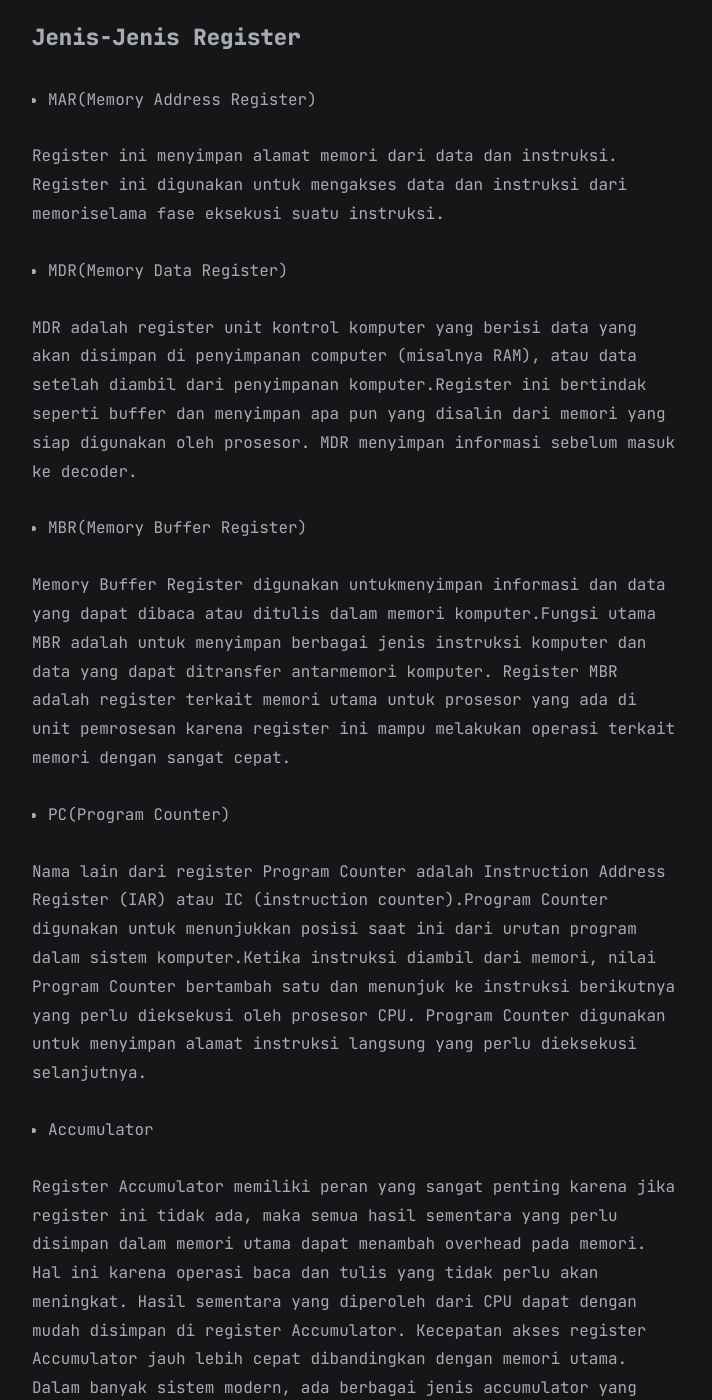
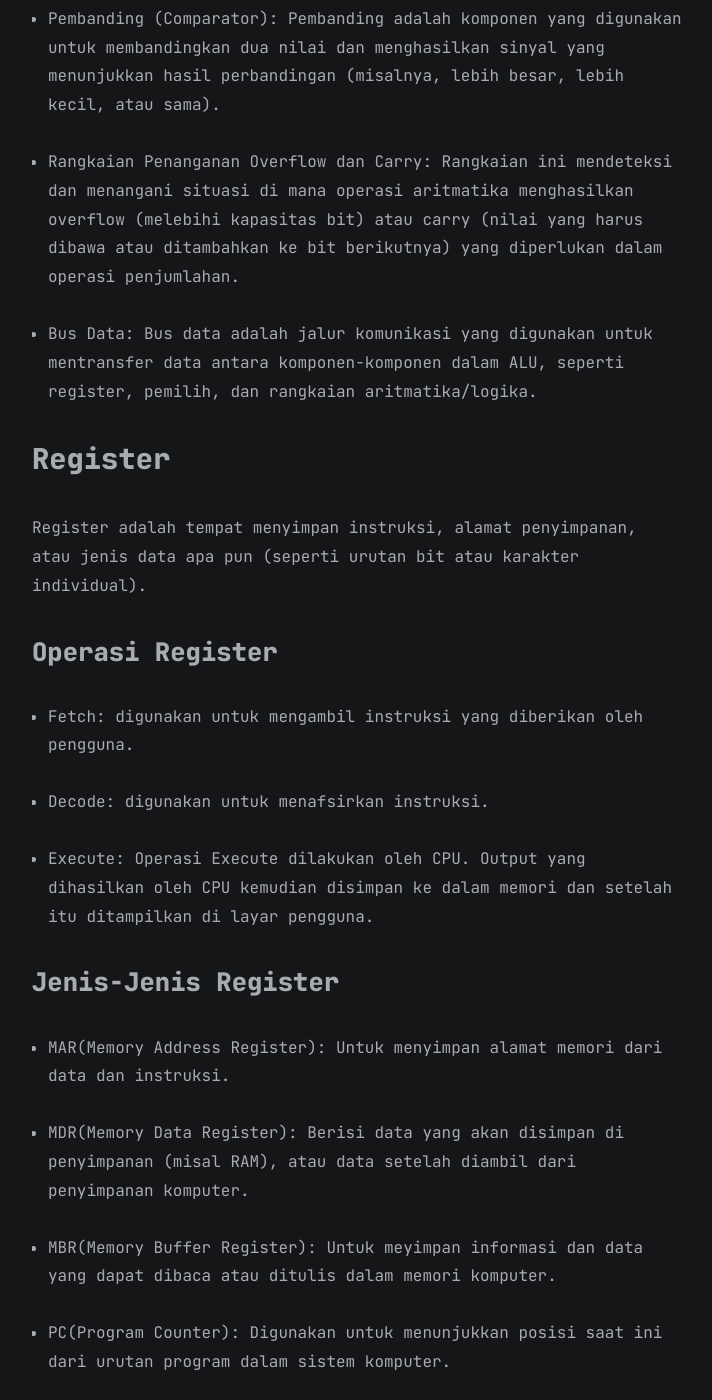
Before and after one commit to shera1402/shera1402.github.io, a Jekyll site: the page built from all_collections/_posts/2023-11-07-Resume-Arsikom.md, in a window 1280 px wide and 1400 px high, scrolled down 4260 px. Shown: the whole window, without its empty margins (283-995 px from the left). Built offline with Jekyll 4.4.1, drawn with Linux system fonts in a browser that asks for light colours; comment, search, counter and statistics services are not loaded; a style sheet for code colours, icons or effects is not loaded; some of the changed text lies outside the part shown.

Commit message:
Update 2023-11-07-Resume-Arsikom.md

```diff
--- a/all_collections/_posts/2023-11-07-Resume-Arsikom.md
+++ b/all_collections/_posts/2023-11-07-Resume-Arsikom.md
@@ -7,99 +7,90 @@
 
 # Bab 1
 
+## Arsitektur Sistem Komputer
+
+Arsitektur sistem komputer adalah konsep perencanaan dan struktur pengoperasiandasar sistem komputer. Arsitektur sistem komputer adalah ilmu yang menghubungkanberbagai macam komponen perangkat keras (hardware) untuk menciptakan komputer yang memenuhi kebutuhan operasional, kinerja dan tujuan finansial.
+
+### Jenis-Jenis Arsitektur Sistem Komputer
+
+
+
 ## CPU (Central Processing Unit)
 
-CPU adalah bagian terpenting dari sebuah komputer yang bertanggung jawab untuk menjalankan instruksi-instruksi yang diberikan kepada komputer.
+CPU adalah otak dari komputer yang bertanggungjawab untuk menjalankan instruksi-instruksi dan mengolah data yang diperintahkan oleh pengguna.
 
-### Komponen CPU
+Komponen CPU terdiri dari:
 
-- Control Unit: Mengendalikan operasi dasar CPU dan mengarahkan aliran data dan instruksi dalam prosesor.
+- Control Unit: Untuk mengontrol pengoperasian CPU dan komputer.
 
-- Arithmetic and logic unit (ALU): Untuk melakukan operasi aritmetika dan operasi logika berdasar instruksi yang ditentukan.
+- Arithmetic and Logic Unit: Untuk melakukan fumgsi pemrosesan data komputer.
 
-- Register: Penyimpanan sementara yang digunakan untuk menyimpan data yang sedang diproses atau hasil perhitungan sementara selama eksekusi instruksi komputer.
+- Register: Menyediakan penyimpanan internal ke CPU.
 
-- CPU Interconnection: sistem koneksi dan bus yang menghubungkan komponen internal CPU dengan bus-bus eksternal Arithmetic Logic Unit
+- CPU Interconnection: Beberapa mekanisme yang menyediakan komunikasi antara unit kontrol, ALU, dan register.
 
-### ALU (Arithmetic Logic Unit)
 
-ALU (Arithmetic Logic Unit) adalah komponen penting dalam unit pemrosesan pusat (CPU) pada komputer. ALU bertanggung jawab untuk melakukan operasi aritmatika (seperti penjumlahan,pengurangan, perkalian, dan pembagian) serta operasi logika
-(seperti AND, OR, XOR,dan NOT) dalam sistem komputer.
+## ALU (Arithmetic Logic Unit)
 
-#### Peran ALU
+ALU (Arithmetic Logic Unit) adalah komponen penting dalam unit pemrosesan pusat (CPU) pada komputer yang bertanggung jawab untuk melakukan operasi aritmatika (seperti penjumlahan,pengurangan, perkalian, dan pembagian) serta operasi logika (seperti AND, OR, XOR,dan NOT) dalam sistem komputer.
 
-- Operasi Aritmatika
+### Peran ALU
 
-- Operasi Logika
+- Operasi aritmatika : ALU dapat melakukan operasi aritmatika dasar seperti penjumlahan, pengurangan, perkalian, dan pembagian.
 
-- Perbandingan dan Pemrosesan Data
+- Operasi logika : ALU digunakan untuk memanipulasi data biner atau bit-bit data.
 
-- Operasi Bitwise
+- Operasi bitwise : ALU juga dapat melakukan operasi bitwise pada data. Operasi bitwise memanipulasi bit-bit individu dalam suatu nilai.
 
-- Penaganan Overflow dan Carry
+- Perbandingan dan pemrosesan data : : ALU digunakan untuk membandingkan data dalam CPU.
 
-#### Komponen ALU
+- Penanganan Overflow dan Carry: ALU bertanggung jawab untuk mendeteksi dan mengatasi situasi overflow (melebihi batas maksimum yang dapat diwakili oleh bit) dalam operasi aritmatika dan carry (nilai yang harus dibawa atau ditambahkan ke bit berikutnya) dalam operasi penjumlahan.
 
-- Register
+### Komponen ALU
 
-- Pemilih(Multiplexer)
+- Register: Register adalah komponen yang digunakan untuk menyimpan sementara data yang akan dioperasikan oleh ALU.
 
-- Dekoder
+- Pemilih (Multiplexer): Pemilih adalah komponen yang memungkinkan ALU memilih input yang tepat untuk operasi yang akan dilakukan.
 
-- Rangkaian Aritmatika
+- Dekoder: Dekoder mengubah kode operasi yang diberikan menjadi sinyal-sinyal kendali yang diperlukan untuk melakukan operasi yang sesuai.
 
-- Rangkaian Logika
+- Rangkaian Aritmatika: Rangkaian aritmatika dalam ALU melibatkan penjumlahan, pengurangan, perkalian, pembagian, dan operasi aritmatika lainnya.
 
-- Pembanding(Comparator)
+- Rangkaian Logika: Rangkaian logika dalam ALU melibatkan operasi logika seperti AND, OR, XOR, dan NOT.
 
-- Rangkaian penanganan Overflow dan Carry
+- Pembanding (Comparator): Pembanding adalah komponen yang digunakan untuk membandingkan dua nilai dan menghasilkan sinyal yang menunjukkan hasil perbandingan (misalnya, lebih besar, lebih kecil, atau sama).
 
-- Bus Data(Jalur Komunikasi)
+- Rangkaian Penanganan Overflow dan Carry: Rangkaian ini mendeteksi dan menangani situasi di mana operasi aritmatika menghasilkan overflow (melebihi kapasitas bit) atau carry (nilai yang harus dibawa atau ditambahkan ke bit berikutnya) yang diperlukan dalam operasi penjumlahan.
 
-### Register
+- Bus Data: Bus data adalah jalur komunikasi yang digunakan untuk mentransfer data antara komponen-komponen dalam ALU, seperti register, pemilih, dan rangkaian aritmatika/logika.
 
-Register adalah salah satu dari sekumpulan kecil tempat penyimpanan data yang merupakan bagian dari prosesor komputer. Register dapat menyimpan instruksi, alamat penyimpanan, atau jenis data apapun (seperti urutan bit atau
-karakterindividual).
+## Register
 
-#### Operasi Register
+Register adalah tempat menyimpan instruksi, alamat penyimpanan, atau jenis data apa pun (seperti urutan bit atau karakter individual).
 
-- Fetch: Operasi Fetch digunakan untuk mengambil instruksi yang diberikan oleh pengguna.
+### Operasi Register
 
-- Decode: Operasi Decode digunakan untuk menafsirkan instruksi.
+- Fetch: digunakan untuk mengambil instruksi yang diberikan oleh pengguna.
+
+- Decode: digunakan untuk menafsirkan instruksi.
 
 - Execute: Operasi Execute dilakukan oleh CPU. Output yang dihasilkan oleh CPU kemudian disimpan ke dalam memori dan setelah itu ditampilkan di layar pengguna.
 
-#### Jenis-Jenis Register
+### Jenis-Jenis Register
 
-- MAR(Memory Address Register)
+- MAR(Memory Address Register): Untuk menyimpan alamat memori dari data dan instruksi.
 
-Register ini menyimpan alamat memori dari data dan instruksi. Register ini
-digunakan untuk mengakses data dan instruksi dari memoriselama fase eksekusi suatu instruksi.
+- MDR(Memory Data Register): Berisi data yang akan disimpan di penyimpanan (misal RAM), atau data setelah diambil dari penyimpanan komputer.
 
-- MDR(Memory Data Register)
+- MBR(Memory Buffer Register): Untuk meyimpan informasi dan data yang dapat dibaca atau ditulis dalam memori komputer.
 
-MDR adalah register unit kontrol komputer yang berisi data yang akan disimpan di penyimpanan computer (misalnya RAM), atau data setelah diambil dari penyimpanan komputer.Register ini bertindak seperti buffer dan menyimpan apa pun yang disalin dari memori yang siap digunakan oleh prosesor. MDR menyimpan informasi sebelum masuk ke decoder.
+- PC(Program Counter): Digunakan untuk menunjukkan posisi saat ini dari urutan program dalam sistem komputer.
 
-- MBR(Memory Buffer Register)
+- Accumulator: Jenis lain dari register CPU yang banyak digunakan untuk menyimpan logika atau hasil sementara.
 
-Memory Buffer Register digunakan untukmenyimpan informasi dan data yang dapat dibaca atau ditulis dalam memori komputer.Fungsi utama MBR adalah untuk
-menyimpan berbagai jenis instruksi komputer dan data yang dapat ditransfer antarmemori komputer. Register MBR adalah register terkait memori utama untuk prosesor yang ada di unit pemrosesan karena register ini mampu melakukan operasi terkait memori dengan sangat cepat.
+- Index Register: Register prosesor yang digunakan untuk memodifikasi alamat operan selama menjalankan program.
 
-- PC(Program Counter)
-
-Nama lain dari register Program Counter adalah Instruction Address Register (IAR) atau IC (instruction counter).Program Counter digunakan untuk menunjukkan posisi saat ini dari urutan program dalam sistem komputer.Ketika instruksi diambil
-dari memori, nilai Program Counter bertambah satu dan menunjuk ke instruksi berikutnya yang perlu dieksekusi oleh prosesor CPU. Program Counter digunakan untuk menyimpan alamat instruksi langsung yang perlu dieksekusi selanjutnya.
-
-- Accumulator
-
-Register Accumulator memiliki peran yang sangat penting karena jika register ini tidak ada, maka semua hasil sementara yang perlu disimpan dalam memori utama dapat menambah overhead pada memori. Hal ini karena operasi baca dan tulis yang tidak perlu akan meningkat. Hasil sementara yang diperoleh dari CPU dapat dengan
-mudah disimpan di register Accumulator. Kecepatan akses register Accumulator jauh lebih cepat dibandingkan dengan memori utama. Dalam banyak sistem modern, ada berbagai jenis accumulator yang dapat digunakan untuk menyimpan hasil sementara.
-
-- Index Register
-
-Index Register di CPU komputer adalah register prosesor yang digunakan untuk memodifikasi Alamat operan selama menjalankan program.Register ini banyak digunakan untuk melakukan operasi array atau vektor. Konten diambil dari register indeks dan ditambahkan atau dikurangi ke beberapa Alamat langsung untuk mendapatkan Alamat data yang efektif.
-
-- Instruction Register
+- Instruction Register:
 
 Instruction register merupakan jenis lain dari register CPU yang digunakan untuk menyimpan instruksi yang sedang dieksekusi atau yang akan didekodekan. Dalam prosesor, register ini menyimpan setiap instruksi di dalamnya, dan kemudian dapat dieksekusi oleh prosesor. Instruksi dapat dieksekusi dalam satu langkah atau dapat
 dieksekusi dalam beberapa langkah.
```
